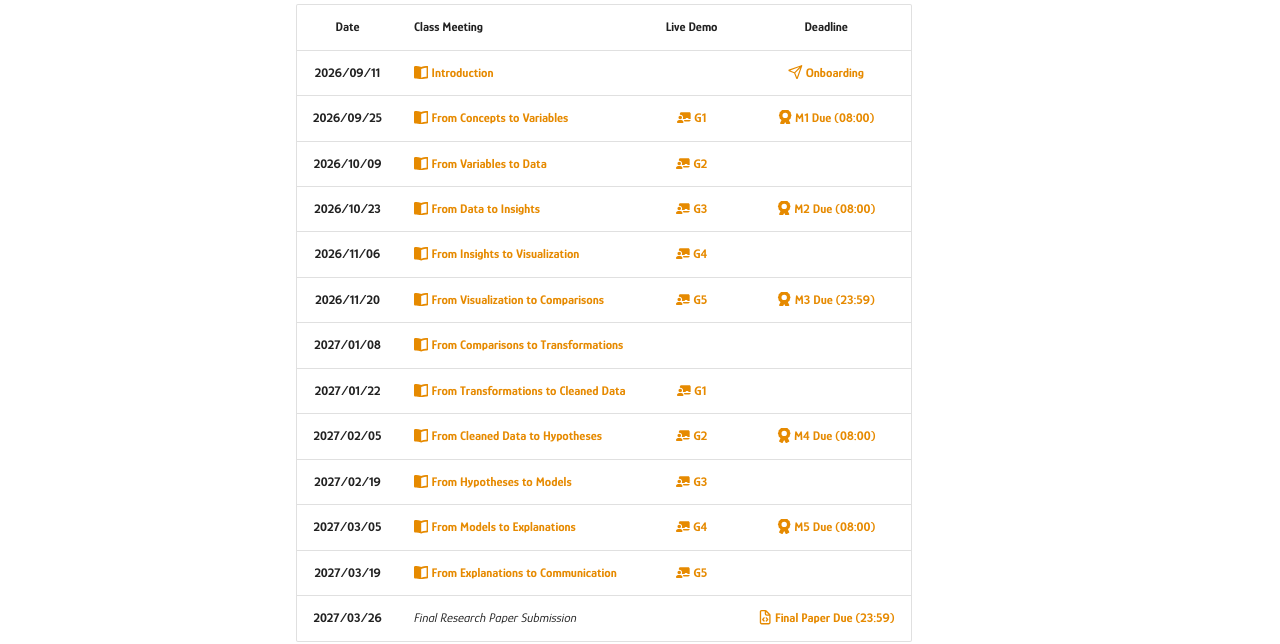
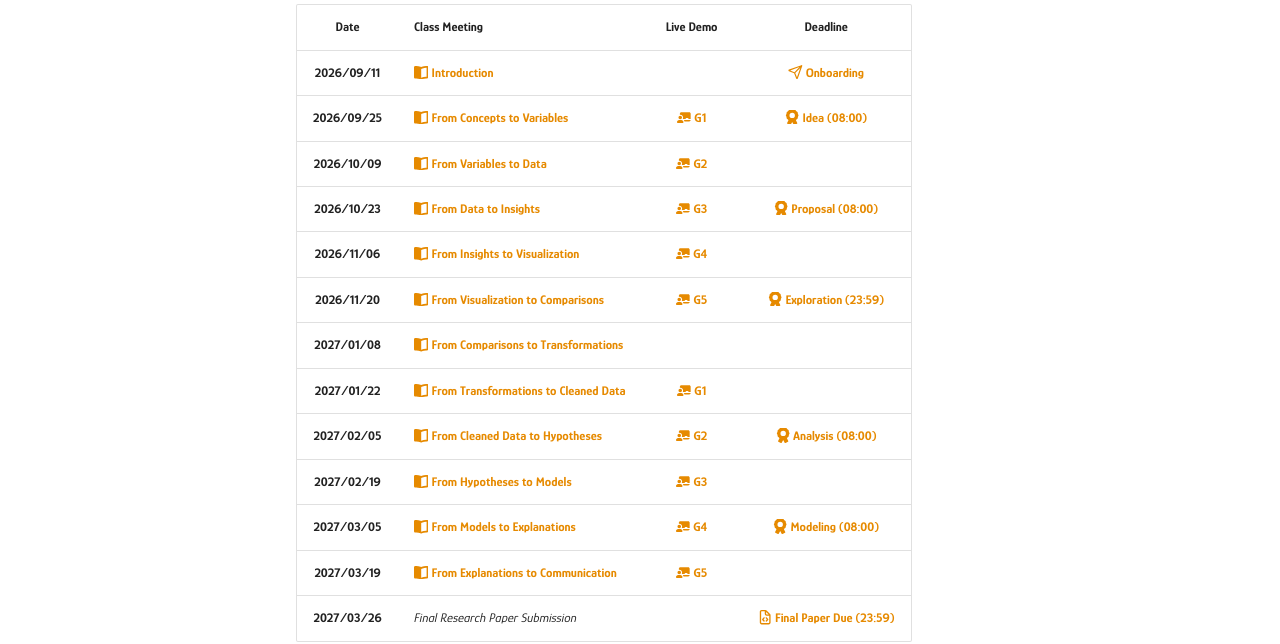
Before and after one commit to mickaeltemporao/data-analysis, an MkDocs documentation site: the page built from docs/schedule.md, in a window 1280 px wide and 1396 px high. Shown: the part 644-1288 px from the top of the window. Built offline with MkDocs 1.6.1 and Material for MkDocs 9.7.7, drawn with Linux system fonts in a browser that asks for light colours; comment, search, counter and statistics services are not loaded.

Commit message:
restore original milestone names (Idea, Proposal, Exploration, Analysis, Modeling)

```diff
--- a/docs/schedule.md
+++ b/docs/schedule.md
@@ -21,15 +21,15 @@ This schedule is an approximation, subject to change due needs of the students i
 | Date | Class Meeting | Live Demo | Deadline |
 |:---:|---|:---:|:---:|
 | **2026/09/11** | [:fontawesome-solid-book-open: **Introduction**](modules/introduction.md) | | [:fontawesome-regular-paper-plane: **Onboarding**](resources/onboarding.md) |
-| **2026/09/25** | [:fontawesome-solid-book-open: **From Concepts to Variables**](modules/variables.md) | [**:fontawesome-solid-chalkboard-user: G1**](activities/participation.md#live-demo-schedule) | [**:fontawesome-solid-award: M1 Due (08:00)**](activities/milestone-1.md) |
+| **2026/09/25** | [:fontawesome-solid-book-open: **From Concepts to Variables**](modules/variables.md) | [**:fontawesome-solid-chalkboard-user: G1**](activities/participation.md#live-demo-schedule) | [**:fontawesome-solid-award: Idea (08:00)**](activities/milestone-1.md) |
 | **2026/10/09** | [:fontawesome-solid-book-open: **From Variables to Data**](modules/data.md) | [**:fontawesome-solid-chalkboard-user: G2**](activities/participation.md#live-demo-schedule) | |
-| **2026/10/23** | [:fontawesome-solid-book-open: **From Data to Insights**](modules/exploration-1.md) | [**:fontawesome-solid-chalkboard-user: G3**](activities/participation.md#live-demo-schedule) | [**:fontawesome-solid-award: M2 Due (08:00)**](activities/milestone-2.md) |
+| **2026/10/23** | [:fontawesome-solid-book-open: **From Data to Insights**](modules/exploration-1.md) | [**:fontawesome-solid-chalkboard-user: G3**](activities/participation.md#live-demo-schedule) | [**:fontawesome-solid-award: Proposal (08:00)**](activities/milestone-2.md) |
 | **2026/11/06** | [:fontawesome-solid-book-open: **From Insights to Visualization**](modules/exploration-2.md) | [**:fontawesome-solid-chalkboard-user: G4**](activities/participation.md#live-demo-schedule) | |
-| **2026/11/20** | [:fontawesome-solid-book-open: **From Visualization to Comparisons**](modules/next.md) | [**:fontawesome-solid-chalkboard-user: G5**](activities/participation.md#live-demo-schedule) | [**:fontawesome-solid-award: M3 Due (23:59)**](activities/milestone-3.md) |
+| **2026/11/20** | [:fontawesome-solid-book-open: **From Visualization to Comparisons**](modules/next.md) | [**:fontawesome-solid-chalkboard-user: G5**](activities/participation.md#live-demo-schedule) | [**:fontawesome-solid-award: Exploration (23:59)**](activities/milestone-3.md) |
 | **2027/01/08** | [:fontawesome-solid-book-open: **From Comparisons to Transformations**](modules/wrangling.md) | | |
 | **2027/01/22** | [:fontawesome-solid-book-open: **From Transformations to Cleaned Data**](modules/wrangling-2.md) | [**:fontawesome-solid-chalkboard-user: G1**](activities/participation.md#live-demo-schedule) | |
-| **2027/02/05** | [:fontawesome-solid-book-open: **From Cleaned Data to Hypotheses**](modules/analysis.md) | [**:fontawesome-solid-chalkboard-user: G2**](activities/participation.md#live-demo-schedule) | [**:fontawesome-solid-award: M4 Due (08:00)**](activities/milestone-4.md) |
+| **2027/02/05** | [:fontawesome-solid-book-open: **From Cleaned Data to Hypotheses**](modules/analysis.md) | [**:fontawesome-solid-chalkboard-user: G2**](activities/participation.md#live-demo-schedule) | [**:fontawesome-solid-award: Analysis (08:00)**](activities/milestone-4.md) |
 | **2027/02/19** | [:fontawesome-solid-book-open: **From Hypotheses to Models**](modules/modeling.md) | [**:fontawesome-solid-chalkboard-user: G3**](activities/participation.md#live-demo-schedule) | |
-| **2027/03/05** | [:fontawesome-solid-book-open: **From Models to Explanations**](modules/inference.md) | [**:fontawesome-solid-chalkboard-user: G4**](activities/participation.md#live-demo-schedule) | [**:fontawesome-solid-award: M5 Due (08:00)**](activities/milestone-5.md) |
+| **2027/03/05** | [:fontawesome-solid-book-open: **From Models to Explanations**](modules/inference.md) | [**:fontawesome-solid-chalkboard-user: G4**](activities/participation.md#live-demo-schedule) | [**:fontawesome-solid-award: Modeling (08:00)**](activities/milestone-5.md) |
 | **2027/03/19** | [:fontawesome-solid-book-open: **From Explanations to Communication**](modules/communication.md) | [**:fontawesome-solid-chalkboard-user: G5**](activities/participation.md#live-demo-schedule) | |
 | **2027/03/26** | *Final Research Paper Submission* | | [**:fontawesome-regular-file-code: Final Paper Due (23:59)**](activities/project.md) |
```
Also changed, not shown: docs/activities/challenges.md (+5 -5 lines), docs/activities/milestone-1.md (+1 -1 lines).
